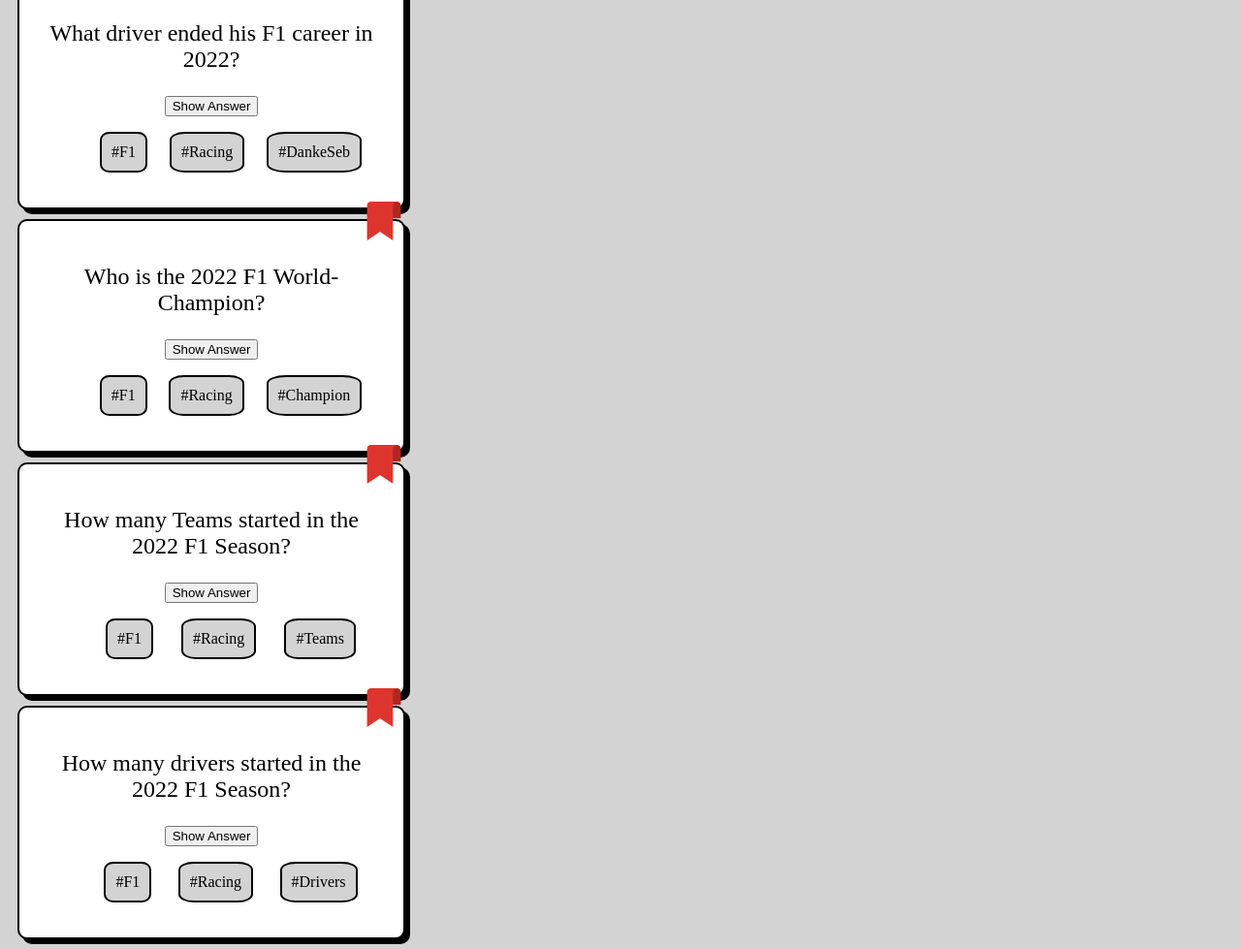
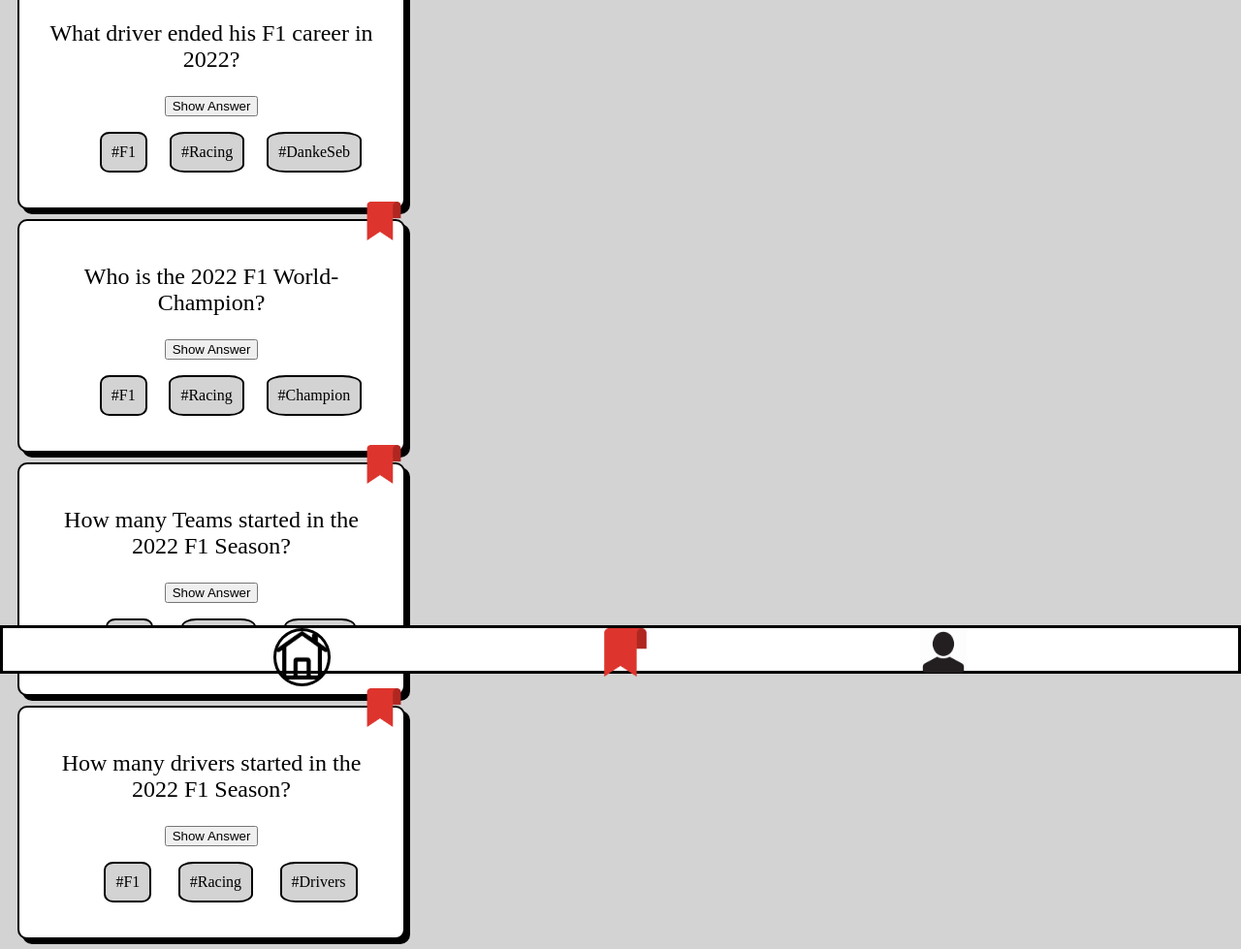
Before and after one commit to AGeck113/quiz-app, a plain HTML site: page index.html in a window 1280 px wide. Shown: the part 105-1084 px from the top of the page at 97% size. Drawn offline with Linux system fonts and the light colour scheme.

Commit message:
create navbar

```diff
--- a/index.html
+++ b/index.html
@@ -69,5 +69,18 @@
         </ul>
       </article>
     </main>
+    <footer>
+      <nav class="navbar">
+        <a href="index.html" class="homeIcon"
+          ><img src="./assets/kindpng_822718.png"
+        /></a>
+        <a href="./bookmarks.html"
+          ><img
+            src="./assets/P54wi8dBuiTavN8-Bookmark-PNG-File.png"
+            alt="bookmarks"
+        /></a>
+        <a href="./profile.html"><img src="./assets/profile.png" /></a>
+      </nav>
+    </footer>
   </body>
 </html>
--- a/styles.css
+++ b/styles.css
@@ -41,3 +41,23 @@ h1 {
   padding: 10px;
   background-color: lightgrey;
 }
+footer {
+  height: 50px;
+  position: fixed;
+  bottom: 0px;
+  left: 0px;
+  background-color: white;
+  width: 100%;
+  border: 3px solid black;
+}
+footer nav {
+  display: flex;
+  justify-content: space-evenly;
+}
+.homeIcon {
+  border: 3px solid black;
+  border-radius: 50%;
+}
+footer a img {
+  height: 50px;
+}
```
Also changed, not shown: assets/istockphoto-1162219821-612x612.jpeg (deleted), assets/kindpng_822718.png (added), assets/profile.png (added), bookmarks.html (added), profile.html (added).
